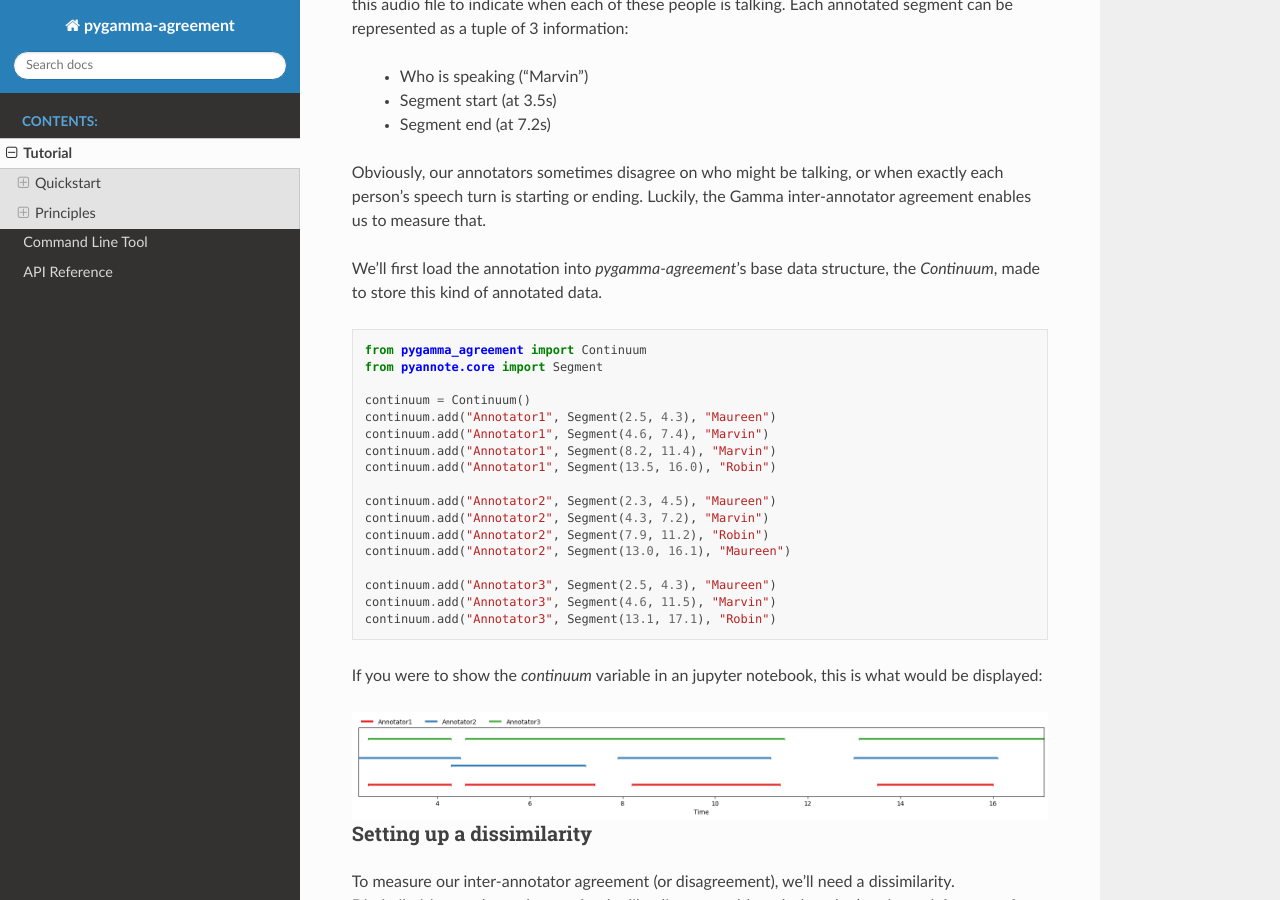
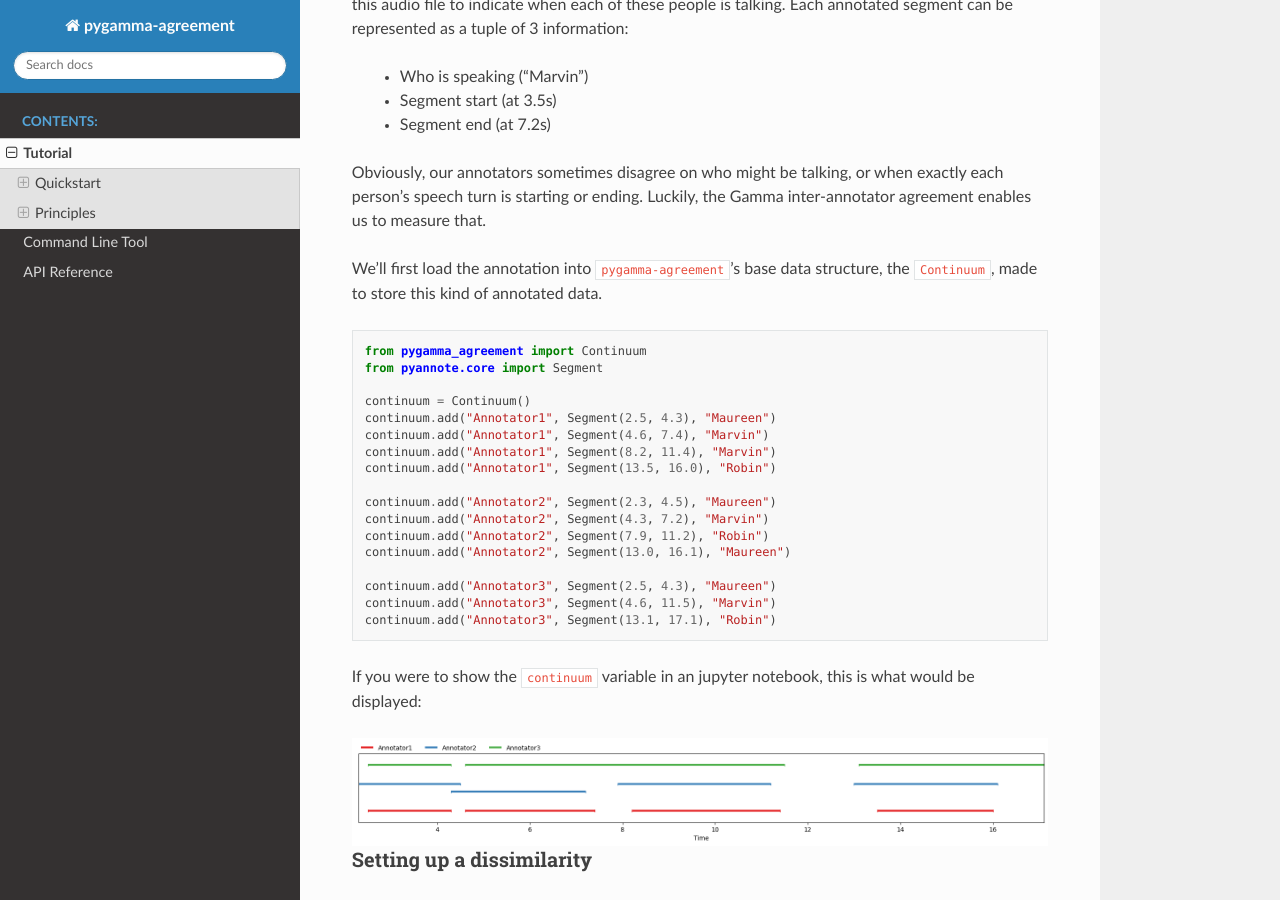
Before and after one commit to bootphon/pygamma-agreement, a Sphinx documentation site: the page built from docs/source/quickstart.rst, in a window 1280 px wide and 900 px high, scrolled down 369 px. Built offline with Sphinx 7.4.7 and the Read the Docs theme 2.0.0, drawn with Linux system fonts in a browser that asks for light colours.

Commit message:
Small fix to the documentation (inline code not displaying properly)

```diff
--- a/docs/source/quickstart.rst
+++ b/docs/source/quickstart.rst
@@ -26,8 +26,8 @@ Obviously, our annotators sometimes disagree on who might be talking,
 or when exactly each person's speech turn is starting or ending. Luckily, the Gamma
 inter-annotator agreement enables us to measure that.
 
-We'll first load the annotation into `pygamma-agreement`'s base data structure,
-the `Continuum`, made to store this kind of annotated data.
+We'll first load the annotation into ``pygamma-agreement``'s base data structure,
+the ``Continuum``, made to store this kind of annotated data.
 
 .. code-block:: python
 
@@ -50,7 +50,7 @@ the `Continuum`, made to store this kind of annotated data.
     continuum.add("Annotator3", Segment(13.1, 17.1), "Robin")
 
 
-If you were to show the `continuum` variable in an jupyter notebook, this is
+If you were to show the ``continuum`` variable in an jupyter notebook, this is
 what would be displayed:
 
 .. image:: images/continuum.png
@@ -67,12 +67,12 @@ although they don't quite satisfy some of their theoretical requirements.
 
 In our case, we want that dissimilarity to measure both the disagreement on
 **segment boundaries** (when is someone talking?) and **segment annotations** (who's talking?).
-Thus, we'll be using the `CombinedCategoricalDissimilarity`, which uses both
+Thus, we'll be using the ``CombinedCategoricalDissimilarity``, which uses both
 **temporal** and **categorical** data to measure the disagreement between annotations.
 
 Since we think that eventual categorical mismatches are more important
 than temporal mismatches, we'll assign a greater weight to the former
-using the `alpha` (for temporal mismatches) and `beta` (for categorical mismatches)
+using the ``alpha`` (for temporal mismatches) and ``beta`` (for categorical mismatches)
 coefficients.
 
 .. code-block:: python
```
Also changed, not shown: docs/source/cli.rst (+4 -4 lines).
